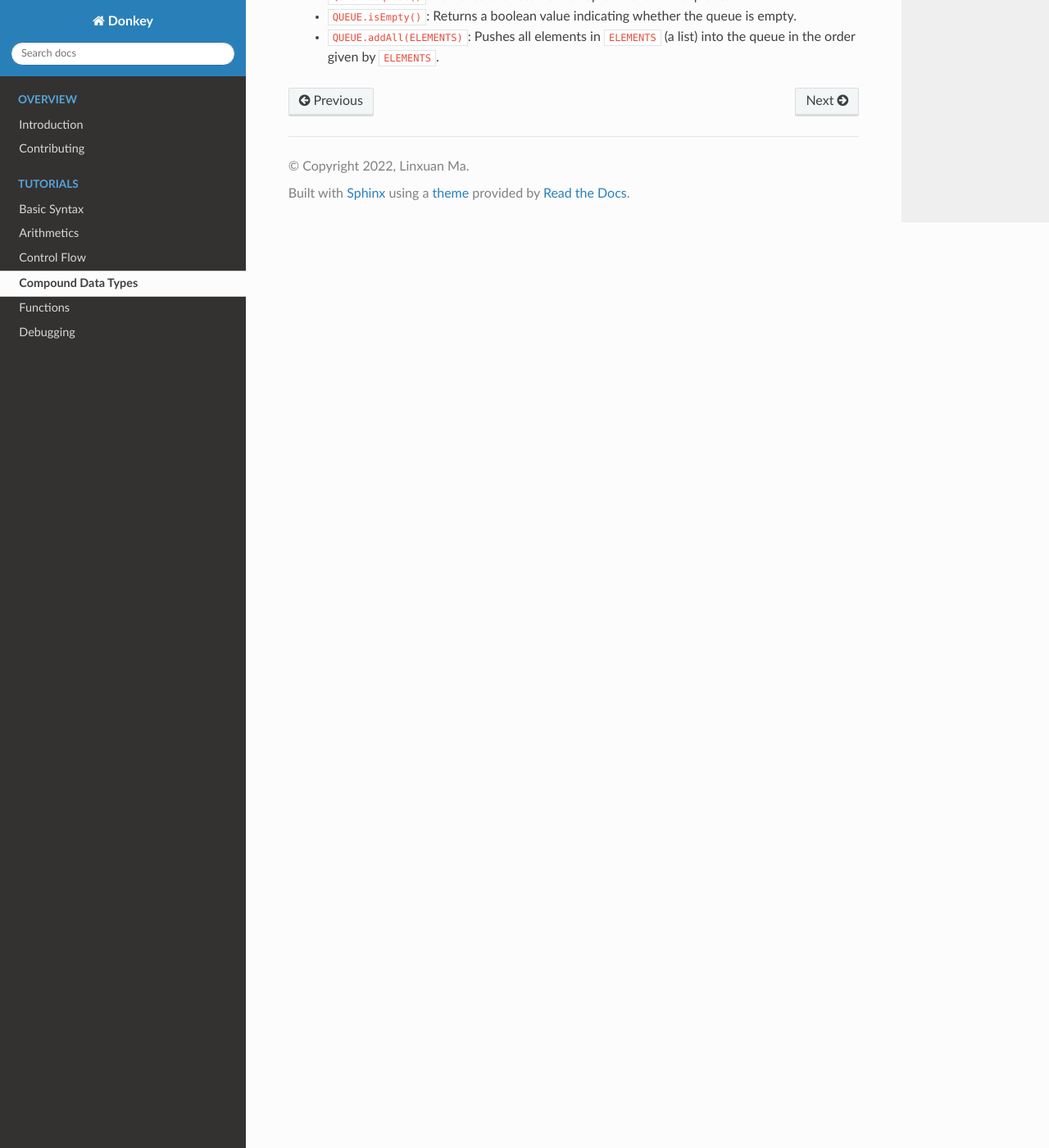
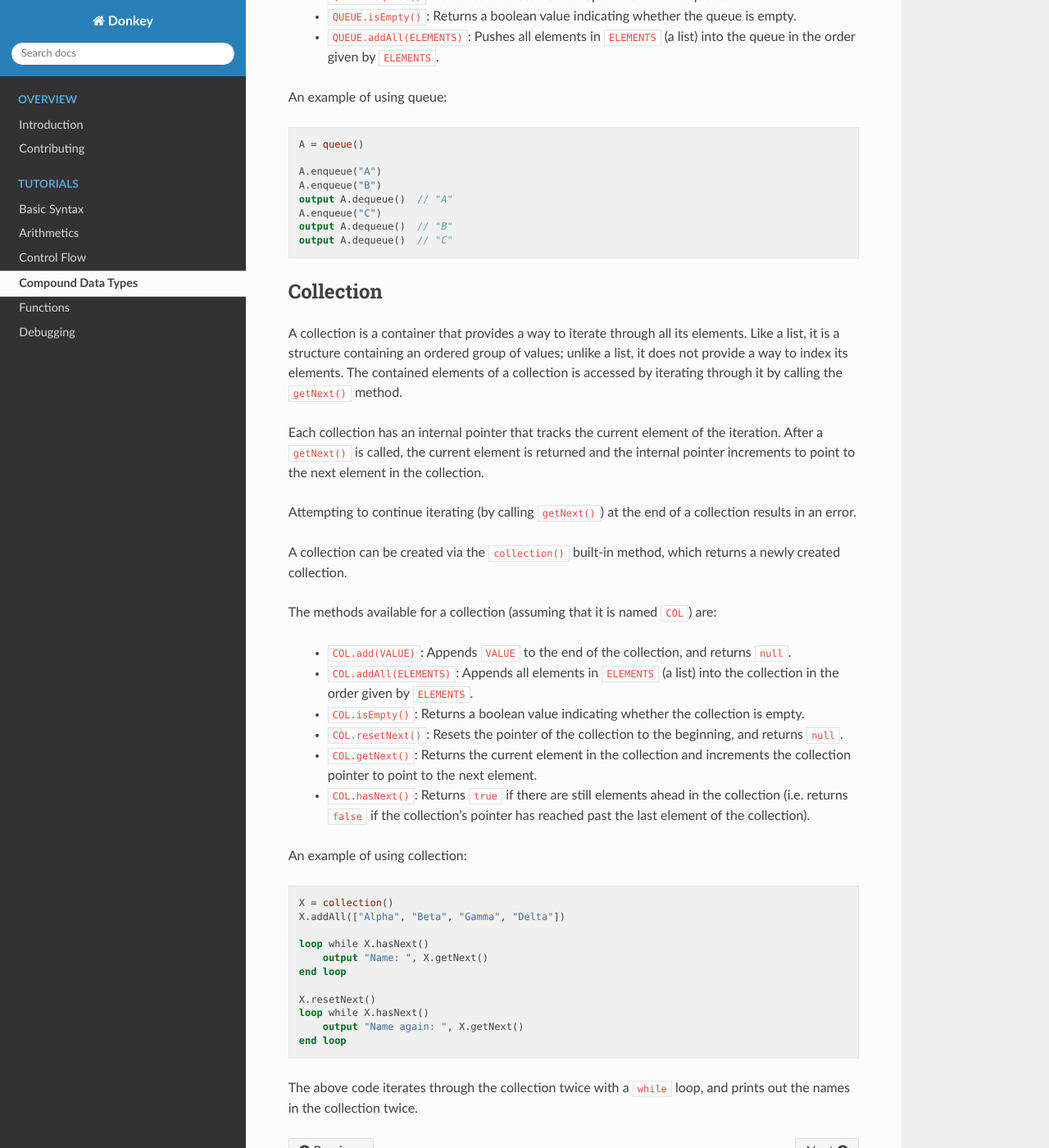
Before and after one commit to linxuanm/donkey, a Sphinx documentation site: the page built from docs/tutorials/complex.rst, in a window 1280 px wide and 1400 px high, scrolled down 2529 px. Shown: the whole window at 82% size. Built offline with Sphinx 7.4.7 and the Read the Docs theme 2.0.0, drawn with Linux system fonts in a browser that asks for light colours; some of the changed text lies outside the part shown.

Commit message:
finished compound types

```diff
--- a/docs/introduction.rst
+++ b/docs/introduction.rst
@@ -7,7 +7,7 @@ The current version can be accessed `here <http://donkey.davidma.cn>`_.
 
 .. note::
 
-    The IB CS board is notorious for making mistakes in official resources and exam papers. This unfortunately resulted in severely contradictary behavior specifications and ambiguous syntax in their pseudocode standard. To eliminate those problems, Donkey IDE incorporates a stricter subset of the IB Pseudocode syntax while retaining all the functionalities.
+    The IB CS board is notorious for making mistakes in official resources and exam papers. This unfortunately resulted in contradictory code behavior specifications and ambiguous syntax in their pseudocode standard. To eliminate those problems, Donkey IDE incorporates a stricter subset of the IB Pseudocode syntax while retaining all the functionalities.
 
 User Interface
 --------------
--- a/docs/tutorials/complex.rst
+++ b/docs/tutorials/complex.rst
@@ -16,8 +16,8 @@ One key distinction between compound data types and simple data types is that th
     A = [1, 2, 3]
     B = A
     B.add(4)
-    output A  // [1, 2, 3, 4]
-    output B  // [1, 2, 3, 4]
+    output A  // "[1, 2, 3, 4]"
+    output B  // "[1, 2, 3, 4]"
 
 This mimics the behavior of non-primitive data strctures in most other imperative programming languages. Such a feature can be useful when, e.g., passing a list to another function to modify it in-place.
 
@@ -35,7 +35,7 @@ An element inside a list can be accessed by its index. Note that the first eleme
     output LIST[4]  // "E"
 
     LIST[3] = "hello"
-    output LIST  // ["A", "B", "C", "hello", "E"]
+    output LIST  // '["A", "B", "C", "hello", "E"]'
 
 .. note::
 
@@ -68,13 +68,13 @@ An example of using stack::
 
     FOO = stack()
     FOO.addAll([2, 6])
-    output FOO  // Stack[2, 6]
+    output FOO  // "Stack[2, 6]"
 
+    output FOO.pop()  // "6"
     FOO.push(3)
-    output FOO.pop()  // 3
-    output FOO.pop()  // 6
-    output FOO.pop()  // 2
-    output FOO.isEmpty()  // true
+    output FOO.pop()  // "3"
+    output FOO.pop()  // "2"
+    output FOO.isEmpty()  // "true"
 
 Queue
 -----
@@ -91,3 +91,50 @@ The methods available for a queue (assuming that it is named :code:`QUEUE`) are:
     - :code:`QUEUE.dequeue()`: Removes and returns the top element of the queue.
     - :code:`QUEUE.isEmpty()`: Returns a boolean value indicating whether the queue is empty.
     - :code:`QUEUE.addAll(ELEMENTS)`: Pushes all elements in :code:`ELEMENTS` (a list) into the queue in the order given by :code:`ELEMENTS`.
+
+An example of using queue::
+
+    A = queue()
+
+    A.enqueue("A")
+    A.enqueue("B")
+    output A.dequeue()  // "A"
+    A.enqueue("C")
+    output A.dequeue()  // "B"
+    output A.dequeue()  // "C"
+
+Collection
+----------
+
+A collection is a container that provides a way to iterate through all its elements. Like a list, it is a structure containing an ordered group of values; unlike a list, it does not provide a way to index its elements. The contained elements of a collection is accessed by iterating through it by calling the :code:`getNext()` method.
+
+Each collection has an internal pointer that tracks the current element of the iteration. After a :code:`getNext()` is called, the current element is returned and the internal pointer increments to point to the next element in the collection.
+
+Attempting to continue iterating (by calling :code:`getNext()`) at the end of a collection results in an error.
+
+A collection can be created via the :code:`collection()` built-in method, which returns a newly created collection.
+
+The methods available for a collection (assuming that it is named :code:`COL`) are:
+
+    - :code:`COL.add(VALUE)`: Appends :code:`VALUE` to the end of the collection, and returns :code:`null`.
+    - :code:`COL.addAll(ELEMENTS)`: Appends all elements in :code:`ELEMENTS` (a list) into the collection in the order given by :code:`ELEMENTS`.
+    - :code:`COL.isEmpty()`: Returns a boolean value indicating whether the collection is empty.
+    - :code:`COL.resetNext()`: Resets the pointer of the collection to the beginning, and returns :code:`null`.
+    - :code:`COL.getNext()`: Returns the current element in the collection and increments the collection pointer to point to the next element.
+    - :code:`COL.hasNext()`: Returns :code:`true` if there are still elements ahead in the collection (i.e. returns :code:`false` if the collection's pointer has reached past the last element of the collection).
+
+An example of using collection::
+
+    X = collection()
+    X.addAll(["Alpha", "Beta", "Gamma", "Delta"])
+
+    loop while X.hasNext()
+        output "Name: ", X.getNext()
+    end loop
+
+    X.resetNext()
+    loop while X.hasNext()
+        output "Name again: ", X.getNext()
+    end loop
+
+The above code iterates through the collection twice with a :code:`while` loop, and prints out the names in the collection twice.
--- a/docs/tutorials/control.rst
+++ b/docs/tutorials/control.rst
@@ -3,7 +3,7 @@
 Control Flows
 =============
 
-Control flow is the execution order and the set of instructions that will be executed in the program. In pseudocode, this includes statements such as :code:`if` and :code:`loop`, as well as complementary statements such as :code:`break` and :code:`continue`.
+Control flow defines the order and the set of instructions that will be executed in the program. In pseudocode, control flow related statements include :code:`if` and :code:`loop`, as well as complementary statements such as :code:`break` and :code:`continue`.
 
 To illustrate, here is a simple program with control flow statements::
 
--- a/docs/tutorials/functions.rst
+++ b/docs/tutorials/functions.rst
@@ -1,2 +1,4 @@
 Functions
 =========
+
+Documentation coming soon.
```
